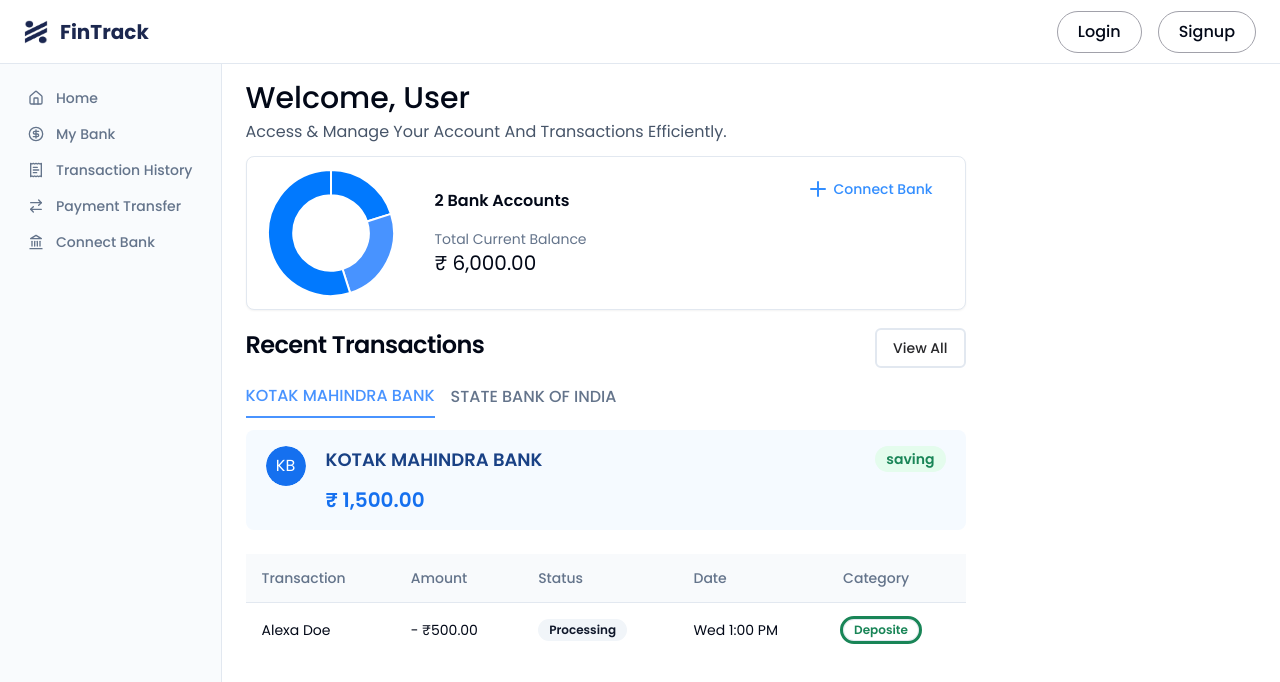
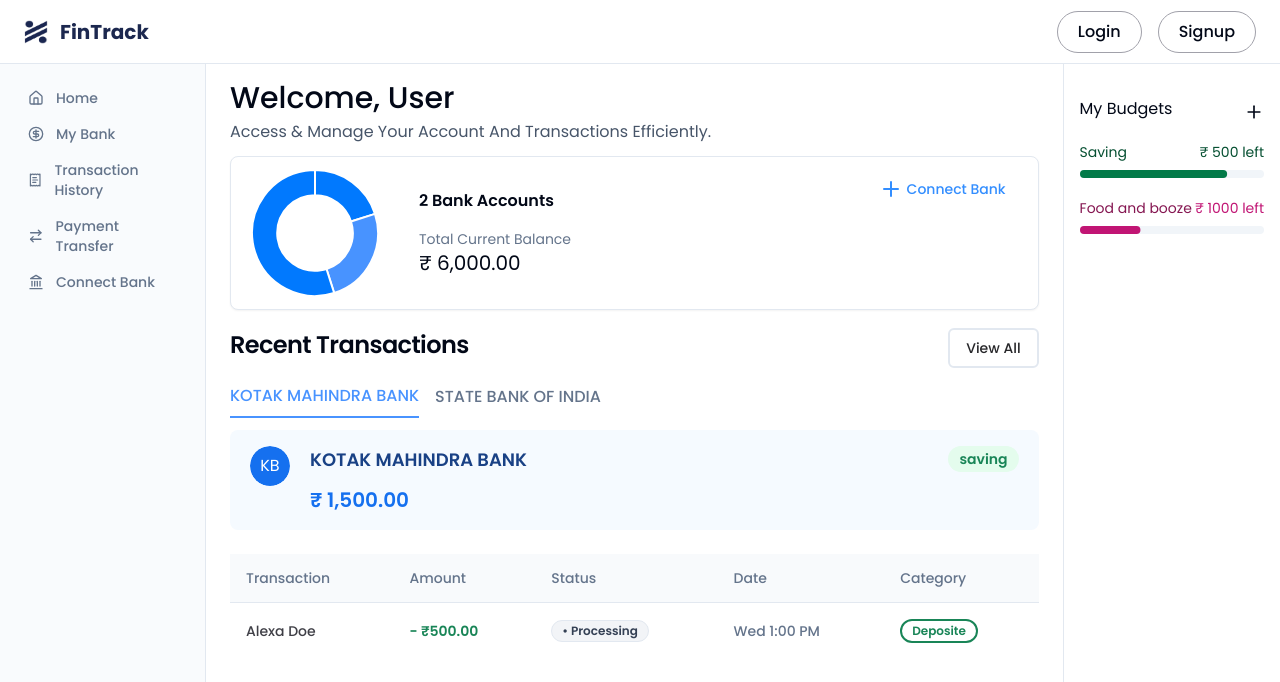
Before and after one commit to meetrajsinh-zala/FinTrack, a React (Vite) app in the folder FinTrack_FrontEnd/: page /Dashboard in a window 1280 px wide. Shown: the top 682 px of the page. Built offline with nearby package versions, Linux system fonts and the light colour scheme.

Commit message:
Almost Complete The Dashboard FrontEnd Part

```diff
--- a/FinTrack_FrontEnd/package.json
+++ b/FinTrack_FrontEnd/package.json
@@ -12,6 +12,7 @@
   "dependencies": {
     "@radix-ui/react-avatar": "^1.1.0",
     "@radix-ui/react-label": "^2.1.0",
+    "@radix-ui/react-progress": "^1.1.0",
     "@radix-ui/react-slot": "^1.1.0",
     "axios": "^1.7.5",
     "chart.js": "^4.4.4",
--- a/FinTrack_FrontEnd/src/components/Dashboard/Body.jsx
+++ b/FinTrack_FrontEnd/src/components/Dashboard/Body.jsx
@@ -1,16 +1,17 @@
-import React from 'react';
-import Msg from '../Msg';
-import BankChart from './BankChart';
-import Transaction from './Transaction';
+import React from "react";
+import Msg from "../Msg";
+import BankChart from "./BankChart";
+import Transaction from "./Transaction";
 
 const Body = () => {
   return (
-    <div className="w-full md:max-w-[60%]">
+    <div className="w-full md:max-w-[67%] border-r">
       <div className="px-4 md:px-6 pt-4 flex flex-col gap-3">
         <Msg
           Data={{
-            Heading: 'Welcome, User',
-            SubHeading: 'Access & Manage Your Account And Transactions Efficiently.',
+            Heading: "Welcome, User",
+            SubHeading:
+              "Access & Manage Your Account And Transactions Efficiently.",
           }}
         />
         <BankChart />
--- a/FinTrack_FrontEnd/src/components/Dashboard/Dashboard.jsx
+++ b/FinTrack_FrontEnd/src/components/Dashboard/Dashboard.jsx
@@ -1,12 +1,15 @@
-import React from 'react';
-import Sidebar from './Sidebar';
-import Body from './Body';
+import React from "react";
+import Sidebar from "./LeftSidebar";
+import Body from "./Body";
+import LeftSidebar from "./LeftSidebar";
+import RightSidebar from "./RightSidebar";
 
 const Dashboard = () => {
   return (
     <div className="flex w-full pt-16 pb-4">
-      <Sidebar />
+      <LeftSidebar />
       <Body />
+      <RightSidebar />
     </div>
   );
 };
--- a/FinTrack_FrontEnd/src/components/Dashboard/Sidebar.jsx
+++ b/FinTrack_FrontEnd/src/components/Dashboard/LeftSidebar.jsx
@@ -8,7 +8,7 @@ import {
   ArrowRightLeft,
 } from 'lucide-react';
 
-const Sidebar = () => {
+const LeftSidebar = () => {
   return (
     <div className="hidden border-r bg-muted/40 md:block h-screen">
       <div className="flex h-full max-h-screen flex-col gap-2 pt-4">
@@ -56,4 +56,4 @@ const Sidebar = () => {
   );
 };
 
-export default Sidebar;
+export default LeftSidebar;
--- /dev/null
+++ b/FinTrack_FrontEnd/src/components/Dashboard/RightSidebar.jsx
@@ -0,0 +1,41 @@
+import React from "react";
+import { Card, CardHeader, CardTitle } from "../ui/card";
+import { Progress } from "../ui/progress";
+import { Plus } from "lucide-react";
+
+const RightSidebar = () => {
+  return (
+    <Card className="h-fit mt-5 px-4 py-3 w-full sm:w-[18%] flex flex-col gap-5 border-none shadow-none">
+      <CardHeader className="flex justify-between items-center">
+        <h3>My Budgets</h3>
+        <button>
+          <Plus width="20" height={20} />
+        </button>
+      </CardHeader>
+      <div className="flex flex-col justify-between gap-2">
+        <div className="flex justify-between text-sm">
+          <p className="text-[#054F31]">Saving</p>
+          <p className="text-[#054F31]">₹ 500 left</p>
+        </div>
+        <Progress
+          value={80}
+          className="h-2 w-full"
+          indicatorClass="bg-[#027A48] rounded-full"
+        />
+      </div>
+      <div className="flex flex-col justify-between gap-2">
+        <div className="flex justify-between text-sm">
+          <p className="text-[#851651]">Food and booze</p>
+          <p className="text-[#C11574]">₹ 1000 left</p>
+        </div>
+        <Progress
+          value={33}
+          className="h-2 w-full"
+          indicatorClass="bg-[#C11574] rounded-full"
+        />
+      </div>
+    </Card>
+  );
+};
+
+export default RightSidebar;
--- a/FinTrack_FrontEnd/src/components/Dashboard/TransactionTable.jsx
+++ b/FinTrack_FrontEnd/src/components/Dashboard/TransactionTable.jsx
@@ -1,4 +1,4 @@
-import React from 'react';
+import React from "react";
 import {
   Table,
   TableBody,
@@ -7,8 +7,8 @@ import {
   TableHead,
   TableHeader,
   TableRow,
-} from '@/components/ui/table';
-import {Badge} from '../ui/badge';
+} from "@/components/ui/table";
+import { Badge } from "../ui/badge";
 
 const TransactionTable = () => {
   return (
@@ -23,15 +23,17 @@ const TransactionTable = () => {
         </TableRow>
       </TableHeader>
       <TableBody>
-        <TableRow>
-          <TableCell>Alexa Doe</TableCell>
-          <TableCell>- ₹500.00</TableCell>
-          <TableCell><Badge variant="secondary">Processing</Badge></TableCell>
-          <TableCell>Wed 1:00 PM</TableCell>
+        <TableRow className="hover:bg-transparent">
+          <TableCell className="text-zinc-700 font-medium">Alexa Doe</TableCell>
+          <TableCell className="deposite font-semibold">- ₹500.00</TableCell>
           <TableCell>
-            <Badge variant="outline_success">
-              Deposite
-            </Badge>
+            <Badge variant="process">• Processing</Badge>
+          </TableCell>
+          <TableCell className="font-medium text-slate-500">
+            Wed 1:00 PM
+          </TableCell>
+          <TableCell>
+            <Badge variant="outline_success">Deposite</Badge>
           </TableCell>
         </TableRow>
       </TableBody>
--- a/FinTrack_FrontEnd/src/components/ui/badge.jsx
+++ b/FinTrack_FrontEnd/src/components/ui/badge.jsx
@@ -1,30 +1,37 @@
-import * as React from 'react';
-import {cva} from 'class-variance-authority';
+import * as React from "react";
+import { cva } from "class-variance-authority";
 
-import {cn} from '@/lib/utils';
+import { cn } from "@/lib/utils";
 
-const badgeVariants = cva (
-  'inline-flex items-center rounded-full border px-2.5 py-0.5 text-xs font-semibold transition-colors focus:outline-none focus:ring-2 focus:ring-ring focus:ring-offset-2',
+const badgeVariants = cva(
+  "inline-flex items-center rounded-full border px-2.5 py-0.5 text-xs font-semibold transition-colors focus:outline-none focus:ring-2 focus:ring-ring focus:ring-offset-2",
   {
     variants: {
       variant: {
-        default: 'border-transparent bg-primary text-primary-foreground hover:bg-primary/80',
-        secondary: 'border-transparent bg-secondary text-secondary-foreground hover:bg-secondary/80',
-        destructive: 'border-transparent bg-destructive text-destructive-foreground hover:bg-destructive/80',
-        outline: 'text-foreground',
-        outline_success: 'text-[#198557] outline',
+        default:
+          "border-transparent bg-primary text-primary-foreground hover:bg-primary/80",
+        secondary:
+          "border-transparent bg-secondary text-secondary-foreground hover:bg-secondary/80",
+        destructive:
+          "border-transparent bg-destructive text-destructive-foreground hover:bg-destructive/80",
+        outline: "text-foreground",
+        outline_success:
+          "text-[#198557] border-2 border-[#198557] hover:text-[#198557]/80 hover:border-[#198557]/80",
+        process: "text-[#344054] bg-[#F2F4F7]",
+        success: "text-[#027A48] bg-[#ECFDF3]",
+        decline: "text-[#B42318] bg-[#FEF3F2]",
       },
     },
     defaultVariants: {
-      variant: 'default',
+      variant: "default",
     },
   }
 );
 
-function Badge({className, variant, ...props}) {
+function Badge({ className, variant, ...props }) {
   return (
-    <div className={cn (badgeVariants ({variant}), className)} {...props} />
+    <div className={cn(badgeVariants({ variant }), className)} {...props} />
   );
 }
 
-export {Badge, badgeVariants};
+export { Badge, badgeVariants };
--- /dev/null
+++ b/FinTrack_FrontEnd/src/components/ui/progress.jsx
@@ -0,0 +1,30 @@
+"use client";
+
+import * as React from "react";
+import * as ProgressPrimitive from "@radix-ui/react-progress";
+
+import { cn } from "@/lib/utils";
+
+const Progress = React.forwardRef(
+  ({ className, indicatorClass, value, ...props }, ref) => (
+    <ProgressPrimitive.Root
+      ref={ref}
+      className={cn(
+        "relative h-4 w-full overflow-hidden rounded-full bg-secondary",
+        className
+      )}
+      {...props}
+    >
+      <ProgressPrimitive.Indicator
+        className={cn(
+          "h-full w-full flex-1 transition-transform duration-300 ease-in-out",
+          indicatorClass
+        )}
+        style={{ transform: `translateX(-${100 - (value || 0)}%)` }}
+      />
+    </ProgressPrimitive.Root>
+  )
+);
+Progress.displayName = ProgressPrimitive.Root.displayName;
+
+export { Progress };
--- a/FinTrack_FrontEnd/src/index.css
+++ b/FinTrack_FrontEnd/src/index.css
@@ -77,3 +77,11 @@
   border-bottom: 2px solid #4893ff;
   color: #4893ff;
 }
+
+.deposite {
+  color: #198557;
+}
+
+.withdraw {
+  color: #f04438;
+}
```
Also changed, not shown: 2 other files (tests, documents, lock files or other folders).
